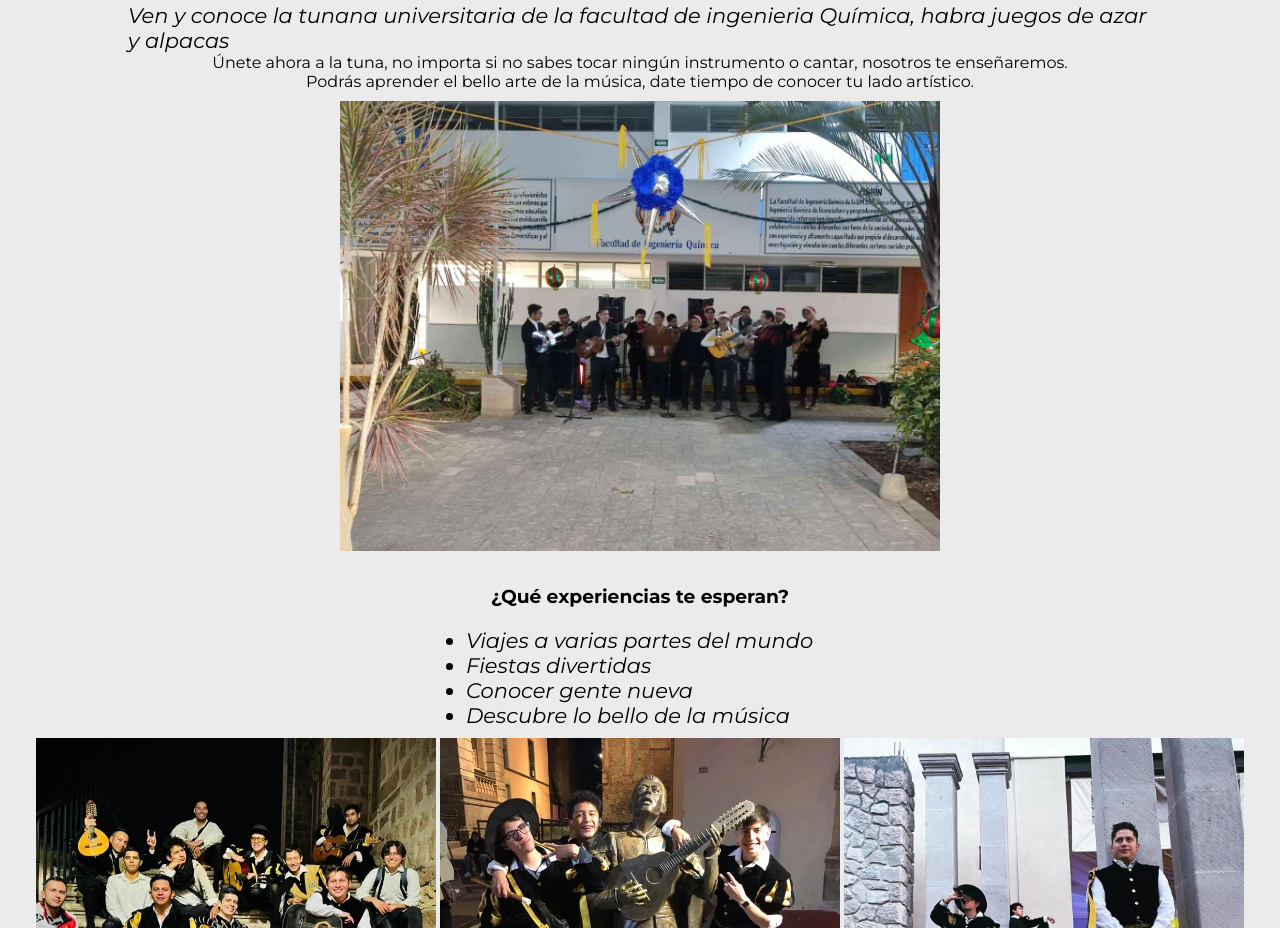
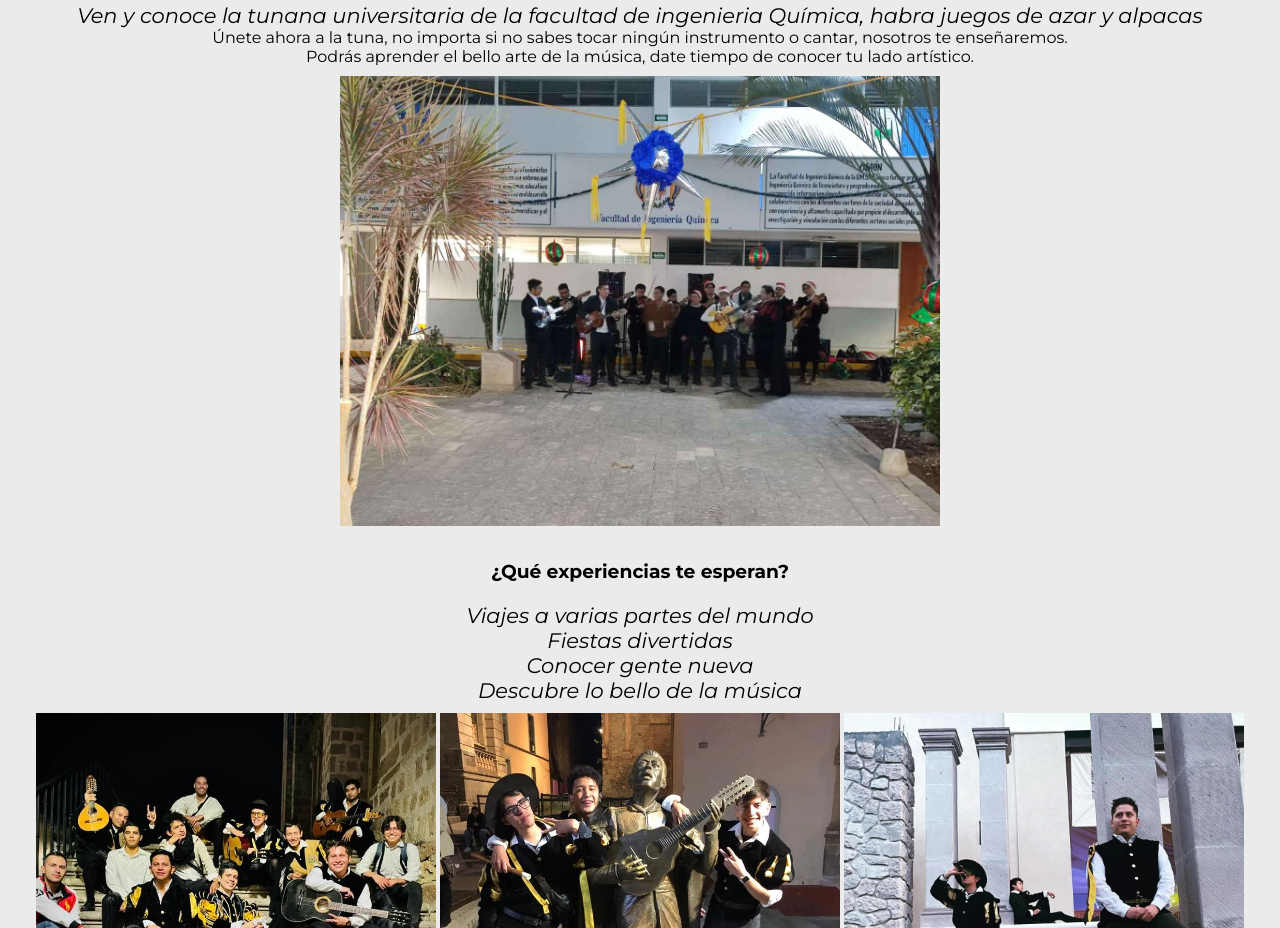
Before and after one commit to Iaanz/ProyectoKuzko, a plain HTML site: page index.html in a window 1280 px wide. Shown: the part 512-1440 px from the top of the page. Drawn offline with Linux system fonts and the light colour scheme.

Commit message:
Update style.css

```diff
--- a/style.css
+++ b/style.css
@@ -86,15 +86,13 @@ main h3{
     width: 400px;
 }
 
-.introPagina_UL{
-    margin: 0 33% 0 33%;
-}
+
 
 .introPagina {
-    text-align: left;
+    text-align: center;
     font-size: 21px;
     font-style: italic;
-    margin: 0 10% 0 10%;
+
 }
 
 /* esto es parte de la pagina de contacto*/
```
